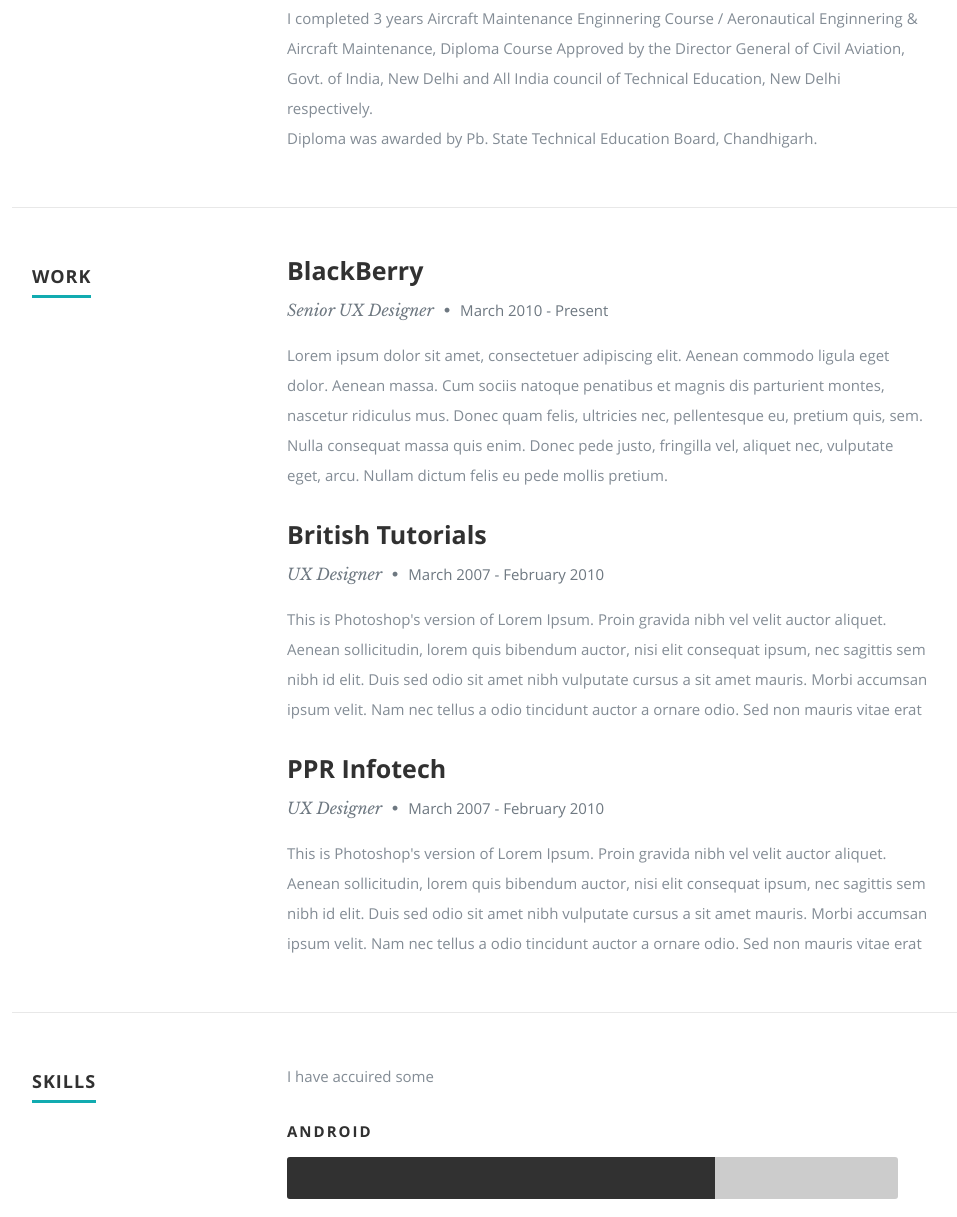
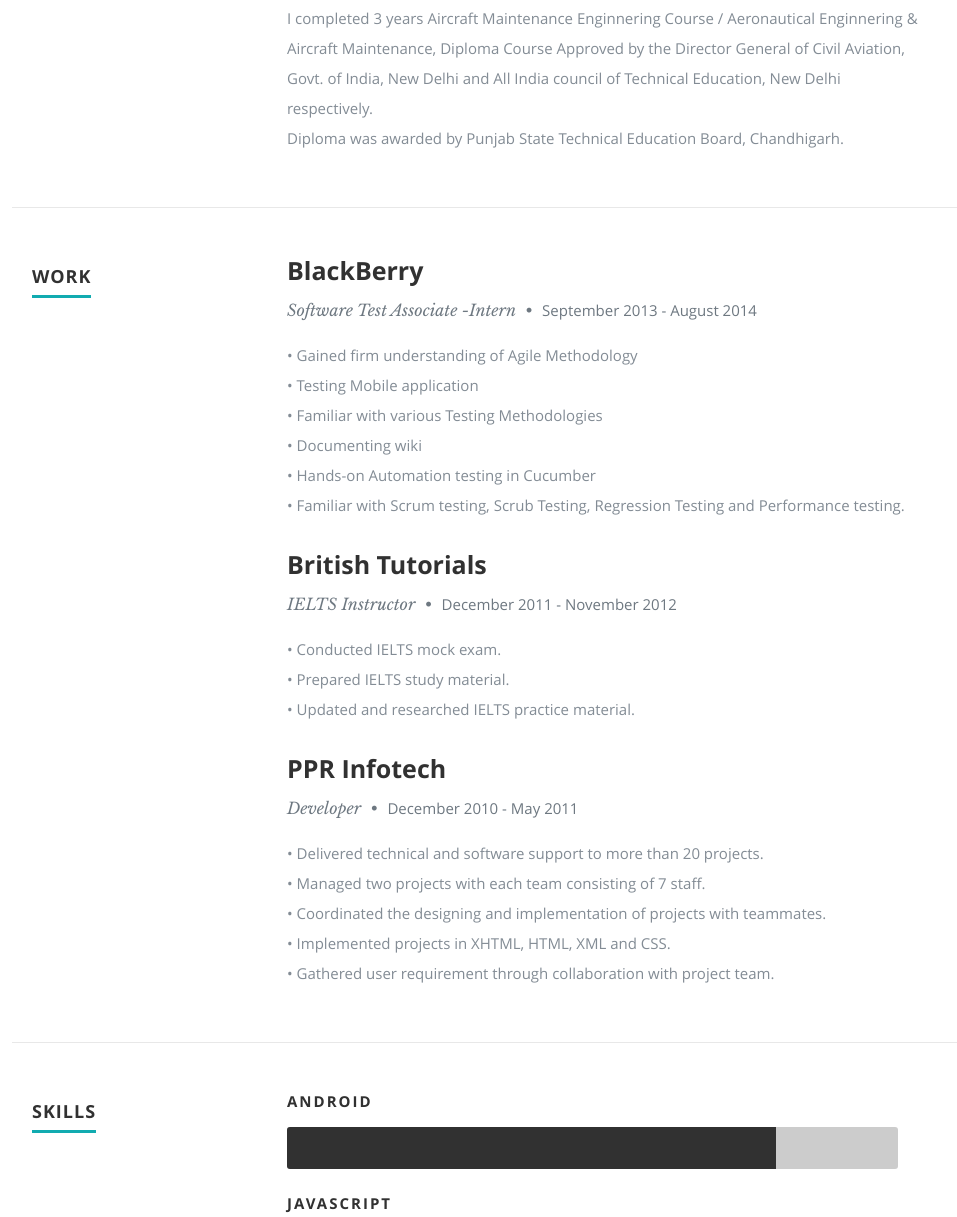
Before and after one commit to Deep1407/deep1407.github.io, a plain HTML site: page index.html in a window 1280 px wide. Shown: the part 1745-2962 px from the top of the page, without its empty margins (118-1075 px from the left). Drawn offline with nearby package versions, Linux system fonts and the light colour scheme.

Commit message:
Third Commit

```diff
--- a/css/layout.css
+++ b/css/layout.css
@@ -326,7 +326,7 @@ ul#nav li.current a { color: #F06000; }
 }
 
 .photoshop {
-  	width: 70%;
+  	width: 80%;
   	-moz-animation: photoshop 2s ease;
   	-webkit-animation: photoshop 2s ease;
 }
@@ -341,7 +341,7 @@ ul#nav li.current a { color: #F06000; }
   	-webkit-animation: wordpress 2s ease;
 }
 .css {
-  	width: 90%;
+  	width: 60%;
   	-moz-animation: css 2s ease;
   	-webkit-animation: css 2s ease;
 }
--- a/index.html
+++ b/index.html
@@ -170,7 +170,7 @@
                   <h3>Punjab Technical University</h3>
                   <p class="info">Bachelor of Science in Information Technology <span>&bull;</span> <em class="date">August 2012</em></p>
                   <p>
-                    Something about School that tell about what i did and all
+                  I completed my graduation in Information T
                   </p>
 
                 <!--<p>
@@ -194,7 +194,7 @@
                   <p>
                   I completed 3 years Aircraft Maintenance Enginnering Course / Aeronautical Enginnering & Aircraft Maintenance, Diploma Course Approved by the Director General of Civil Aviation, Govt. of India, New Delhi and All India council of Technical Education, New Delhi respectively.
                   <br/>
-                  Diploma was awarded by Pb. State Technical Education Board,  Chandhigarh.
+                  Diploma was awarded by Punjab State Technical Education Board,  Chandhigarh.
                   </p>
 
                </div>
@@ -221,13 +221,20 @@
                <div class="twelve columns">
 
                   <h3>BlackBerry</h3>
-                  <p class="info">Senior UX Designer <span>&bull;</span> <em class="date">March 2010 - Present</em></p>
+                  <p class="info">Software Test Associate -Intern <span>&bull;</span> <em class="date">September 2013 - August 2014</em></p>
 
                   <p>
-                  Lorem ipsum dolor sit amet, consectetuer adipiscing elit. Aenean commodo ligula eget dolor. Aenean massa.
+                    <span>&bull;</span>	Gained firm understanding of Agile Methodology<br/>
+                    <span>&bull;</span>	Testing Mobile application<br/>
+                    <span>&bull;</span>	Familiar with various Testing Methodologies<br/>
+                    <span>&bull;</span>	Documenting wiki<br/>
+                    <span>&bull;</span>	Hands-on Automation testing in Cucumber<br/>
+                    <span>&bull;</span>	Familiar with Scrum testing, Scrub Testing, Regression Testing and Performance testing.
+
+                  <!--Lorem ipsum dolor sit amet, consectetuer adipiscing elit. Aenean commodo ligula eget dolor. Aenean massa.
                   Cum sociis natoque penatibus et magnis dis parturient montes, nascetur ridiculus mus. Donec quam felis,
                   ultricies nec, pellentesque eu, pretium quis, sem. Nulla consequat massa quis enim.
-                  Donec pede justo, fringilla vel, aliquet nec, vulputate eget, arcu. Nullam dictum felis eu pede mollis pretium.
+                  Donec pede justo, fringilla vel, aliquet nec, vulputate eget, arcu. Nullam dictum felis eu pede mollis pretium.-->
                   </p>
 
                </div>
@@ -239,13 +246,18 @@
                <div class="twelve columns">
 
                   <h3>British Tutorials</h3>
-                  <p class="info">UX Designer <span>&bull;</span> <em class="date">March 2007 - February 2010</em></p>
+                  <p class="info">IELTS Instructor <span>&bull;</span> <em class="date">December 2011 - November 2012</em></p>
 
                   <p>
+                    <span>&bull;</span>	Conducted IELTS mock exam.<br/>
+                    <span>&bull;</span>	Prepared IELTS study material.<br/>
+                    <span>&bull;</span>	Updated and researched IELTS practice material.
+
+<!--
                   This is Photoshop's version  of Lorem Ipsum. Proin gravida nibh vel velit auctor aliquet.
                   Aenean sollicitudin, lorem quis bibendum auctor, nisi elit consequat ipsum, nec sagittis sem
                   nibh id elit. Duis sed odio sit amet nibh vulputate cursus a sit amet mauris. Morbi accumsan
-                  ipsum velit. Nam nec tellus a odio tincidunt auctor a ornare odio. Sed non  mauris vitae erat
+                  ipsum velit. Nam nec tellus a odio tincidunt auctor a ornare odio. Sed non  mauris vitae erat-->
                   </p>
 
                </div>
@@ -257,13 +269,19 @@
                <div class="twelve columns">
 
                   <h3>PPR Infotech</h3>
-                  <p class="info">UX Designer <span>&bull;</span> <em class="date">March 2007 - February 2010</em></p>
+                  <p class="info">Developer <span>&bull;</span> <em class="date">December 2010 - May 2011</em></p>
 
                   <p>
+                    <span>&bull;</span>	Delivered technical and software support to more than 20 projects.<br/>
+                    <span>&bull;</span>	Managed two projects with each team consisting of 7 staff.<br/>
+                    <span>&bull;</span>	Coordinated the designing and implementation of projects with teammates.<br/>
+                    <span>&bull;</span>	Implemented projects in XHTML, HTML, XML and CSS.<br/>
+                    <span>&bull;</span>	Gathered user requirement through collaboration with project team.
+                    <!--
                   This is Photoshop's version  of Lorem Ipsum. Proin gravida nibh vel velit auctor aliquet.
                   Aenean sollicitudin, lorem quis bibendum auctor, nisi elit consequat ipsum, nec sagittis sem
                   nibh id elit. Duis sed odio sit amet nibh vulputate cursus a sit amet mauris. Morbi accumsan
-                  ipsum velit. Nam nec tellus a odio tincidunt auctor a ornare odio. Sed non  mauris vitae erat
+                  ipsum velit. Nam nec tellus a odio tincidunt auctor a ornare odio. Sed non  mauris vitae erat-->
                   </p>
 
                </div>
@@ -286,8 +304,8 @@
 
          <div class="nine columns main-col">
 
-            <p>I have accuired some
-            </p>
+<!--            <p>Some of the skills that I accuired along with my work and school.
+            </p>-->
 
 				<div class="bars">
 
@@ -298,7 +316,7 @@
 						<li><span class="bar-expand css"></span><em>SQL & PL/SQL</em></li>
 						<li><span class="bar-expand html5"></span><em>HTML5</em></li>
                   <li><span class="bar-expand jquery"></span><em>jQuery</em></li>
-                  <li><span class="bar-expand rails"></span><em>Rails</em></li>
+                  <li><span class="bar-expand illustrator"></span><em>Java</em></li>
 					</ul>
 
 				</div><!-- end skill-bars -->
@@ -650,7 +668,7 @@
 
             <div class="two columns header-col">
 
-               <h1><span>Client Testimonials</span></h1>
+               <h1><span>Some Thoughts!</span></h1>
 
             </div>
 
```
